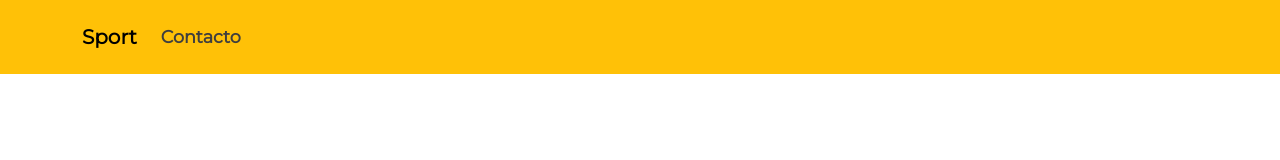
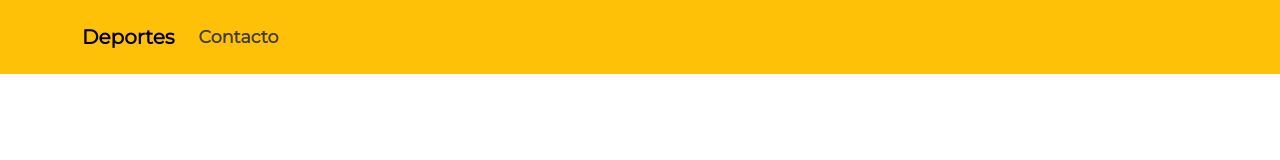
Before and after one commit to sanarg/PreEntrega2-Sequeira, a plain HTML site: page pages/contacto.html in a window 1280 px wide. Shown: the top 160 px of the page. Drawn offline with nearby package versions, Linux system fonts and the light colour scheme.

Commit message:
Titulo modificado

```diff
--- a/pages/contacto.html
+++ b/pages/contacto.html
@@ -4,7 +4,7 @@
     <meta charset="UTF-8" />
     <meta http-equiv="X-UA-Compatible" content="IE=edge" />
     <meta name="viewport" content="width=device-width, initial-scale=1.0" />
-    <title>Test</title>
+    <title>Deportes</title>
     <link
       rel="stylesheet"
       href="https://cdnjs.cloudflare.com/ajax/libs/font-awesome/6.2.0/css/all.min.css"
@@ -42,7 +42,7 @@
         <div class="container">
           <!-- Logo -->
           <a class="navbar-brand" href="../index.html">
-            <span class="text-black fs-5 fw-bold">Sport</span>
+            <span class="text-black fs-5 fw-bold">Deportes</span>
           </a>
           <button
             class="navbar-toggler"
```
Also changed, not shown: index.html (+1 -1 lines).
